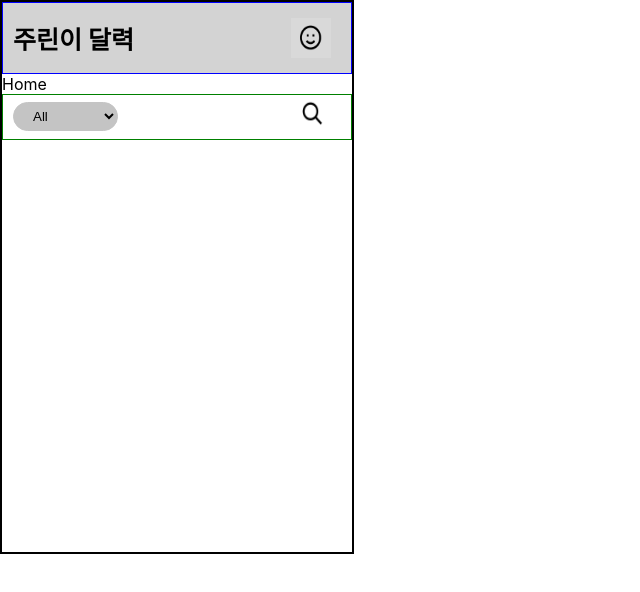
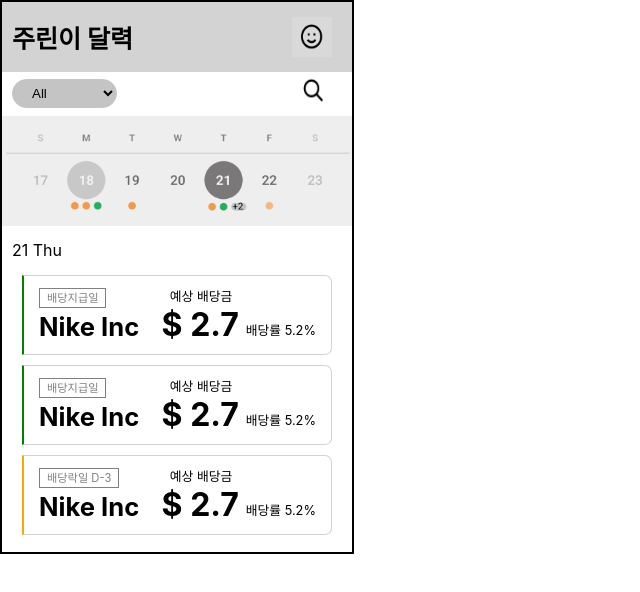
Before and after one commit to Alice-Yoon/Jurini-Extension, a React (Create React App) app: page / in a window 1280 px wide. Shown: the top 592 px of the page, without its empty margins (0-640 px from the left). Built offline with nearby package versions, Linux system fonts and the light colour scheme.

Commit message:
Home 컴포넌트 draft 완료

```diff
--- /dev/null
+++ b/src/assets/dummy/cardDummyData.js
@@ -0,0 +1,38 @@
+export const cardDummyData = [
+    {
+        isDividendDate: true,
+        isOwned: true,
+    },
+    {
+        isDividendDate: true,
+        isOwned: false,
+    },
+    {
+        isDividendDate: false,
+        isOwned: true,
+    },
+    {
+        isDividendDate: true,
+        isOwned: true,
+    },
+    {
+        isDividendDate: false,
+        isOwned: false,
+    },
+    {
+        isDividendDate: false,
+        isOwned: true,
+    },
+    {
+        isDividendDate: true,
+        isOwned: false,
+    },
+    {
+        isDividendDate: false,
+        isOwned: true,
+    },
+    {
+        isDividendDate: true,
+        isOwned: true,
+    },
+]
--- a/src/components/commons/CardList.js
+++ b/src/components/commons/CardList.js
@@ -1,14 +1,87 @@
-import React from 'react';
+import React, {useState, useEffect} from 'react';
 import styled from 'styled-components';
 
 function CardList(props) {
+
+    const [isDividendDate, setIsDividendDate] = useState(true);
+
+    useEffect(() => {
+        setIsDividendDate(props.data.isDividendDate);
+    }, [])
+
+
     return (
-        <div className={props.className}>
-            CardList
+        <div className={props.className} style={{ borderLeft: `2.5px solid ${isDividendDate ? 'green' : 'orange'}`}} >
+            <div className="leftSectionStyle">
+                <span className="smallBoxStyle">
+                    {isDividendDate ? '배당지급일' : '배당락일 D-3'}
+                </span>
+                <p className="companyNameStyle">Nike Inc</p>
+            </div>
+            <div className="rightSectionStyle">
+                <div className="rightSection_Top">
+                    <span>예상 배당금</span>
+                </div>
+                <div className="rightSection_Bottom">
+                    <p className="expected_dividend">$ 2.7</p>
+                    <span>배당률 5.2%</span>
+                </div>
+            </div>
         </div>
     )
 }
 
 export default styled(CardList)`
+    border: 1.3px solid lightgray;
+    border-top-right-radius: 7px;
+    border-bottom-right-radius: 7px;
+    background-color: #fff;
+    /* box-shadow: 1px 1px 2px rgba(0, 0, 0, 0.5); */
+    padding: 10px 15px;
+    display: flex;
+    margin-bottom: 10px;
 
+    & {
+        .leftSectionStyle {
+            /* border: 1px solid red; */
+            flex: 1;
+            .smallBoxStyle {
+                border: 1px solid gray;
+                padding: 2px 7px;
+                font-size: 0.7rem;
+                color: gray;
+            }
+            .companyNameStyle {
+                font-size: 1.6rem;
+                font-weight: bold;
+                margin: 0;
+                margin-top: 5px;
+            }
+        }
+        .rightSectionStyle {
+            /* border: 1px solid blue; */
+            flex: 1.5;
+            .rightSection_Top {
+                /* border: 1px solid blue; */
+                padding-left: 20px;
+                font-size: 0.8rem;
+            }
+            .rightSection_Bottom {
+                /* border: 1px solid yellow; */
+                display: flex;
+                align-items: center;
+                justify-content: flex-end;
+
+                > p {
+                    font-size: 2rem;
+                    font-weight: bold;
+                    margin: 0;
+                }
+                >span {
+                    font-size: 0.8rem;
+                    margin-left: 7px;
+                    padding-top: 10px;
+                }
+            }
+        }
 `;
--- a/src/components/pages/Home/Home.js
+++ b/src/components/pages/Home/Home.js
@@ -1,16 +1,39 @@
 import React from 'react';
 import styled from 'styled-components';
+
 import DropDown from './Section/DropDown';
+import Calendar from './Section/Calendar';
+import CardList from '../../commons/CardList';
+
+import { cardDummyData } from '../../../assets/dummy/cardDummyData';
 
 function Home(props) {
     return (
         <div className={props.className}>
-            Home
             <DropDown />
+            <Calendar />
+            <p className="date">21 Thu</p>
+            <div className="card-container">
+                {cardDummyData && cardDummyData.map(data => <CardList data={data} />)}
+            </div>
         </div>
     )
 }
 
 export default styled(Home)`
+    /* border: 2px solid green; */
+    height: 478px;
 
+    & {
+        .date {
+                /* border: 1px solid blue; */
+                margin: 10px;
+        }
+        .card-container {
+            /* border: 1px solid red; */
+            height: 55%;
+            padding: 5px 20px;
+            overflow: auto;
+        }
+    }
 `;
--- a/src/components/pages/Home/Section/Calendar.js
+++ b/src/components/pages/Home/Section/Calendar.js
@@ -1,14 +1,23 @@
 import React from 'react';
 import styled from 'styled-components';
+
+import calendar_half from '../../../../assets/img/calendar_half_dummy.png';
 
 function Calendar(props) {
     return (
         <div className={props.className}>
-            Calendar
+            <img src={calendar_half} alt="calendar_half" className="calendar_style" />
         </div>
     )
 }
 
 export default styled(Calendar)`
+    /* border: 1px solid salmon; */
 
+    & {
+        .calendar_style {
+            width: 100%;
+            height: 100%;
+        }
+    }
 `;
--- a/src/components/pages/Home/Section/DropDown.js
+++ b/src/components/pages/Home/Section/DropDown.js
@@ -29,7 +29,7 @@
 }
 
 export default styled(DropDown)`
-    border: 1px solid green;
+    /* border: 1px solid green; */
     display: flex;
     justify-content: space-between;
     align-items: center;
--- a/src/components/pages/NavBar/NavBar.js
+++ b/src/components/pages/NavBar/NavBar.js
@@ -17,7 +17,7 @@
 }
 
 export default styled(NavBar)`
-    border: 1px solid blue;
+    /* border: 1px solid blue; */
     background-color: #D3D3D3;
     padding-right: 20px;
     padding-left: 10px;
```
Also changed, not shown: src/assets/img/calendar_half_dummy.png (renamed from src/assets/img/calculator_half_dummy.png).
